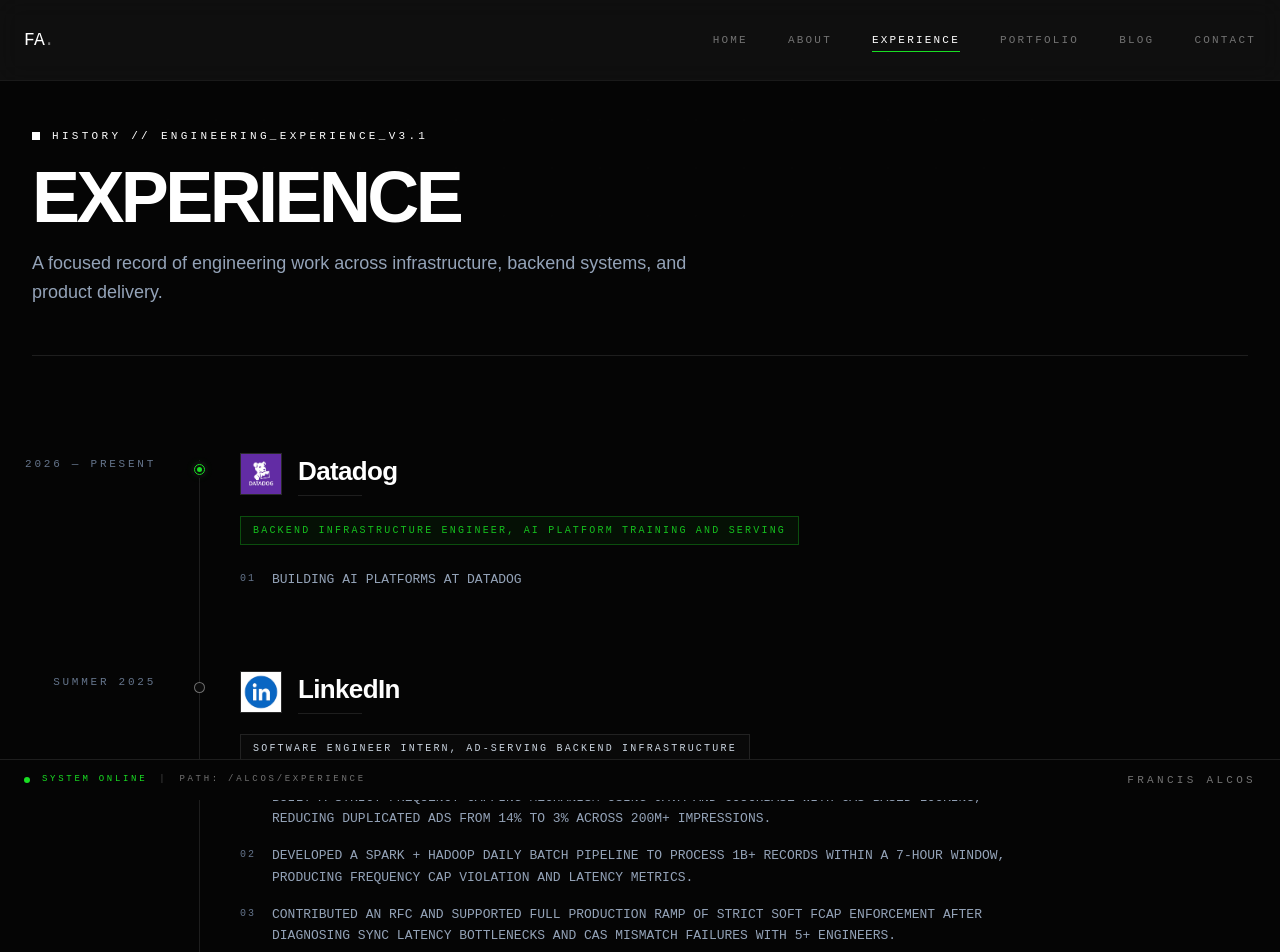
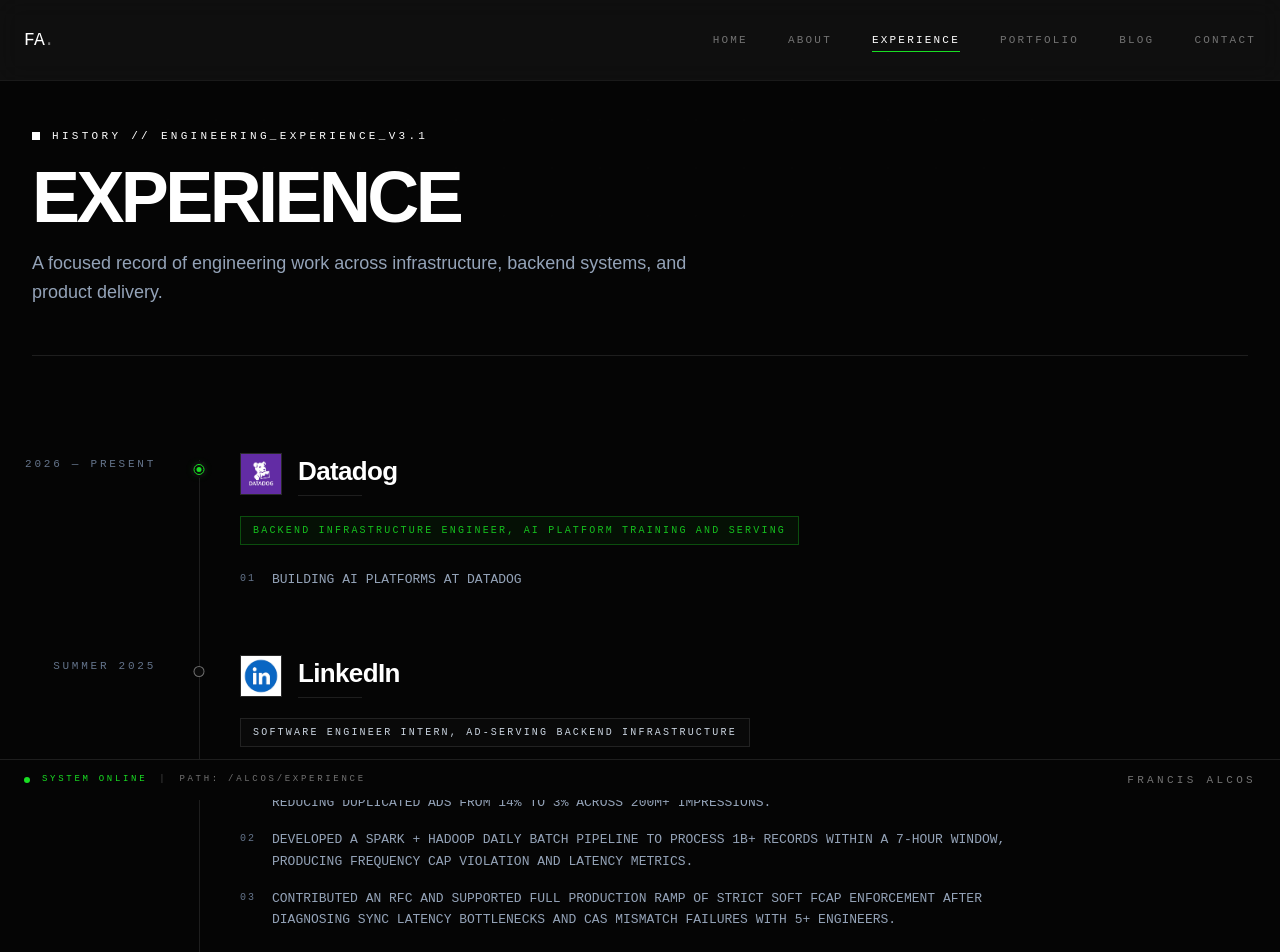
Before and after one commit to fdoalcos/francis-alcos-portfolio, a Next.js app: page /experience in a window 1280 px wide. Shown: the top 952 px of the page. Built offline with nearby package versions, Linux system fonts and the light colour scheme.

Commit message:
fixed: change bottom padding for every company section

```diff
--- a/components/ExperienceTimeline.tsx
+++ b/components/ExperienceTimeline.tsx
@@ -15,9 +15,9 @@
       <div className="absolute left-[7px] md:left-[167px] top-2 bottom-2 z-0 w-px bg-white/10"></div>
 
       {experiences.map((exp, index) => (
-        <div key={index} className="relative z-[1] mb-20 group">
+        <div key={index} className="relative z-[1] mb-16 group">
           <div
-            className={`absolute left-[1.5px] md:-left-[46.5px] top-3 z-40 h-[11px] w-[11px] rounded-full border transition-colors duration-300 ${
+            className={`absolute left-[-33px] md:left-[-41px] top-3 z-40 h-[11px] w-[11px] -translate-x-1/2 rounded-full border transition-colors duration-300 ${
               isCurrent(exp.period)
                 ? 'border-status-green bg-[#0b0b0b] shadow-[0_0_0_3px_#0b0b0b,0_0_8px_rgba(25,222,35,0.18)]'
                 : 'border-white/40 bg-[#0b0b0b] group-hover:border-white/70'
```
